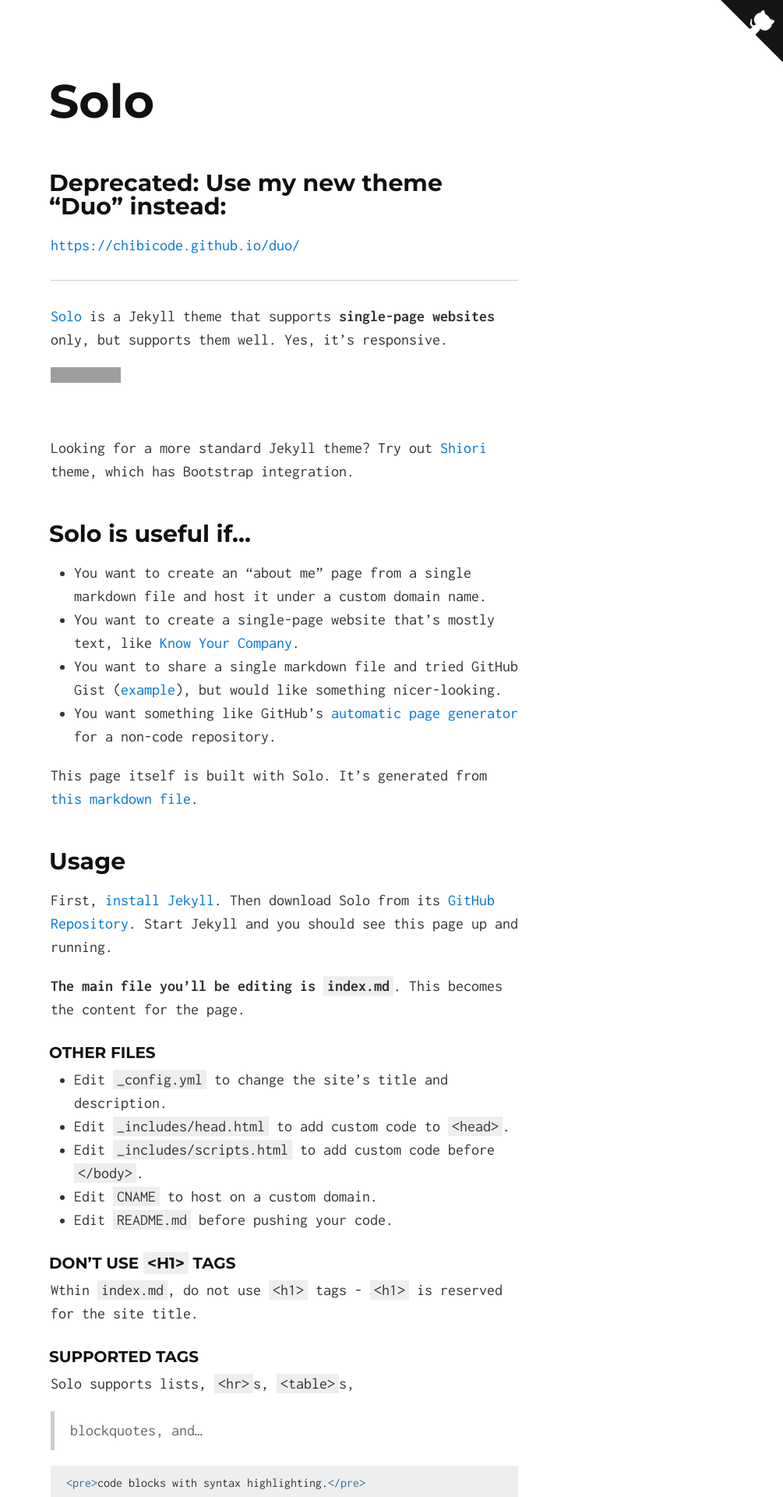
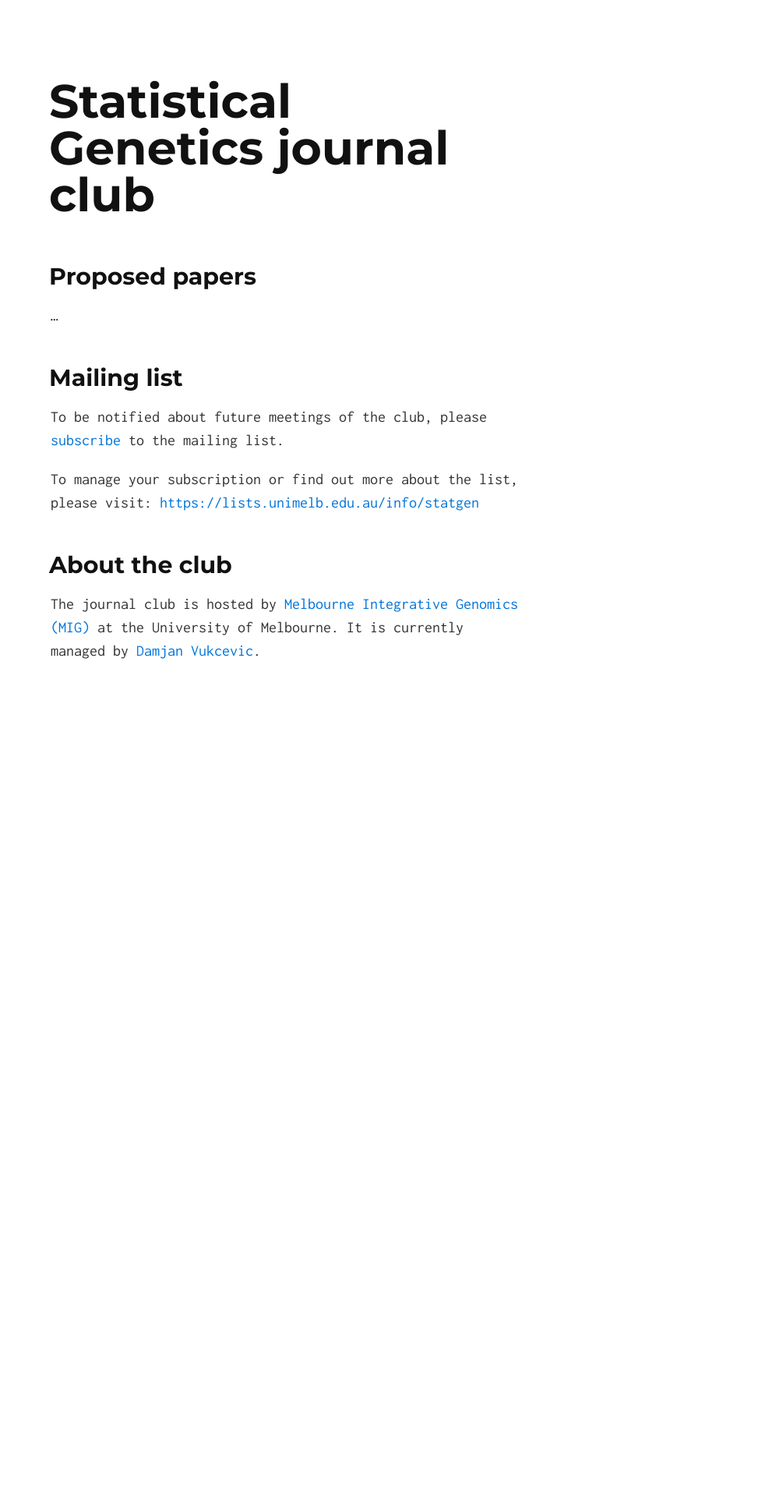
Before and after one commit to melbintgen/statgen-journal-club, a Jekyll site: the page built from index.md, in a window 1280 px wide. Shown: the top 1920 px of the page at 78% size, without its empty margins (275-1280 px from the left). Built offline with Jekyll 4.4.1, drawn with Linux system fonts in a browser that asks for light colours; our own code applies the rules of GitHub Pages for plain Markdown files; after the commit the page ends 950 px from its top, so only the background shows below that; some of the changed text lies outside the part shown; grey boxes are pictures that could not be loaded.

Commit message:
Initialise content

```diff
--- a/_config.yml
+++ b/_config.yml
@@ -1,7 +1,7 @@
 # Site settings
-title: Solo, a Jekyll Theme
-tag_text: Solo
-description: Solo is a Jekyll theme that supports single-page websites only, but supports them well. Yes, it’s responsive.
+title: Statistical Genetics journal club
+tag_text: Statistical Genetics journal club
+description: The website for the Statistical Genetics journal club based at the University of Melbourne.
 
 # Build settings
 markdown: kramdown
--- a/index.md
+++ b/index.md
@@ -2,68 +2,24 @@
 layout: default
 ---
 
-## Deprecated: Use my new theme "Duo" instead:
 
-[https://chibicode.github.io/duo/](https://chibicode.github.io/duo/)
+## Proposed papers
 
----
+...
 
-[Solo](http://chibicode.github.io/solo) is a Jekyll theme that supports **single-page websites** only, but supports them well. Yes, it's responsive.
+## Mailing list
 
-<iframe src="https://ghbtns.com/github-btn.html?user=chibicode&amp;repo=solo&amp;type=watch&amp;count=true&amp;size=large"
-  allowtransparency="true" frameborder="0" scrolling="0" width="170" height="30"></iframe><br/>
+To be notified about future meetings of the club, please
+[subscribe](https://lists.unimelb.edu.au/subscribe/statgen) to the mailing
+list.
 
-Looking for a more standard Jekyll theme? Try out [Shiori](http://github.com/ellekasai/shiori) theme, which has Bootstrap integration.
+To manage your subscription or find out more about the list, please visit:
+<https://lists.unimelb.edu.au/info/statgen>
 
-## Solo is useful if...
 
-* You want to create an "about me" page from a single markdown file and host it under a custom domain name.
-* You want to create a single-page website that's mostly text, like [Know Your Company](https://knowyourcompany.com/).
-* You want to share a single markdown file and tried GitHub Gist ([example](https://gist.github.com/dypsilon/5819504)), but would like something nicer-looking.
-* You want something like GitHub's [automatic page generator](http://pages.github.com/) for a non-code repository.
+## About the club
 
-This page itself is built with Solo. It's generated from [this markdown file](https://github.com/chibicode/solo/blob/gh-pages/_includes/index.md).
-
-## Usage
-
-First, [install Jekyll](http://jekyllrb.com/docs/installation/). Then download Solo from its [GitHub Repository](https://github.com/chibicode/solo). Start Jekyll and you should see this page up and running.
-
-**The main file you'll be editing is `index.md`**. This becomes the content for the page.
-
-### Other Files
-
-* Edit `_config.yml` to change the site's title and description.
-* Edit `_includes/head.html` to add custom code to `<head>`.
-* Edit `_includes/scripts.html` to add custom code before `</body>`.
-* Edit `CNAME` to host on a custom domain.
-* Edit `README.md` before pushing your code.
-
-### Don't use `<h1>` tags
-
-Wthin `index.md`, do not use `<h1>` tags - `<h1>` is reserved for the site title.
-
-### Supported Tags
-
-Solo supports lists, `<hr>`s, `<table>`s,
-
-> blockquotes, and...
-
-~~~html
-<pre>code blocks with syntax highlighting.</pre>
-~~~
-
-### Keep Solo up to date
-
-Instead of downloading, you can [fork Solo](https://github.com/chibicode/solo/fork) and use the "upstream" strategy described on [this page](https://help.github.com/articles/fork-a-repo) to keep Solo up to date.
-
-## Author
-
-Shu Uesugi ([Twitter](http://twitter.com/chibicode)/[GitHub](http://github.com/chibicode)/[G+](https://plus.google.com/110325199858284431541?rel=author)).
-
-![Shu Uesugi](https://www.gravatar.com/avatar/b868d84bbe2ed30ec45c9253e1c1cefe.jpg?s=200)
-
-### License
-
-[MIT License](http://chibicode.mit-license.org/)
-
-<a href="https://github.com/chibicode/solo" class="github-corner"><svg width="80" height="80" viewBox="0 0 250 250" style="fill:#151513; color:#fff; position: absolute; top: 0; border: 0; right: 0;"><path d="M0,0 L115,115 L130,115 L142,142 L250,250 L250,0 Z"></path><path d="M128.3,109.0 C113.8,99.7 119.0,89.6 119.0,89.6 C122.0,82.7 120.5,78.6 120.5,78.6 C119.2,72.0 123.4,76.3 123.4,76.3 C127.3,80.9 125.5,87.3 125.5,87.3 C122.9,97.6 130.6,101.9 134.4,103.2" fill="currentColor" style="transform-origin: 130px 106px;" class="octo-arm"></path><path d="M115.0,115.0 C114.9,115.1 118.7,116.5 119.8,115.4 L133.7,101.6 C136.9,99.2 139.9,98.4 142.2,98.6 C133.8,88.0 127.5,74.4 143.8,58.0 C148.5,53.4 154.0,51.2 159.7,51.0 C160.3,49.4 163.2,43.6 171.4,40.1 C171.4,40.1 176.1,42.5 178.8,56.2 C183.1,58.6 187.2,61.8 190.9,65.4 C194.5,69.0 197.7,73.2 200.1,77.6 C213.8,80.2 216.3,84.9 216.3,84.9 C212.7,93.1 206.9,96.0 205.4,96.6 C205.1,102.4 203.0,107.8 198.3,112.5 C181.9,128.9 168.3,122.5 157.7,114.1 C157.9,116.9 156.7,120.9 152.7,124.9 L141.0,136.5 C139.8,137.7 141.6,141.9 141.8,141.8 Z" fill="currentColor" class="octo-body"></path></svg></a><style>.github-corner:hover .octo-arm{animation:octocat-wave 560ms ease-in-out}@keyframes octocat-wave{0%,100%{transform:rotate(0)}20%,60%{transform:rotate(-25deg)}40%,80%{transform:rotate(10deg)}}@media (max-width:500px){.github-corner:hover .octo-arm{animation:none}.github-corner .octo-arm{animation:octocat-wave 560ms ease-in-out}}</style>
+The journal club is hosted by [Melbourne Integrative Genomics
+(MIG)](http://research.unimelb.edu.au/integrative-genomics) at the University
+of Melbourne.  It is currently managed by [Damjan
+Vukcevic](http://research.unimelb.edu.au/integrative-genomics/research/statistical-genetics-vukcevic).
```
Also changed, not shown: README.md.
